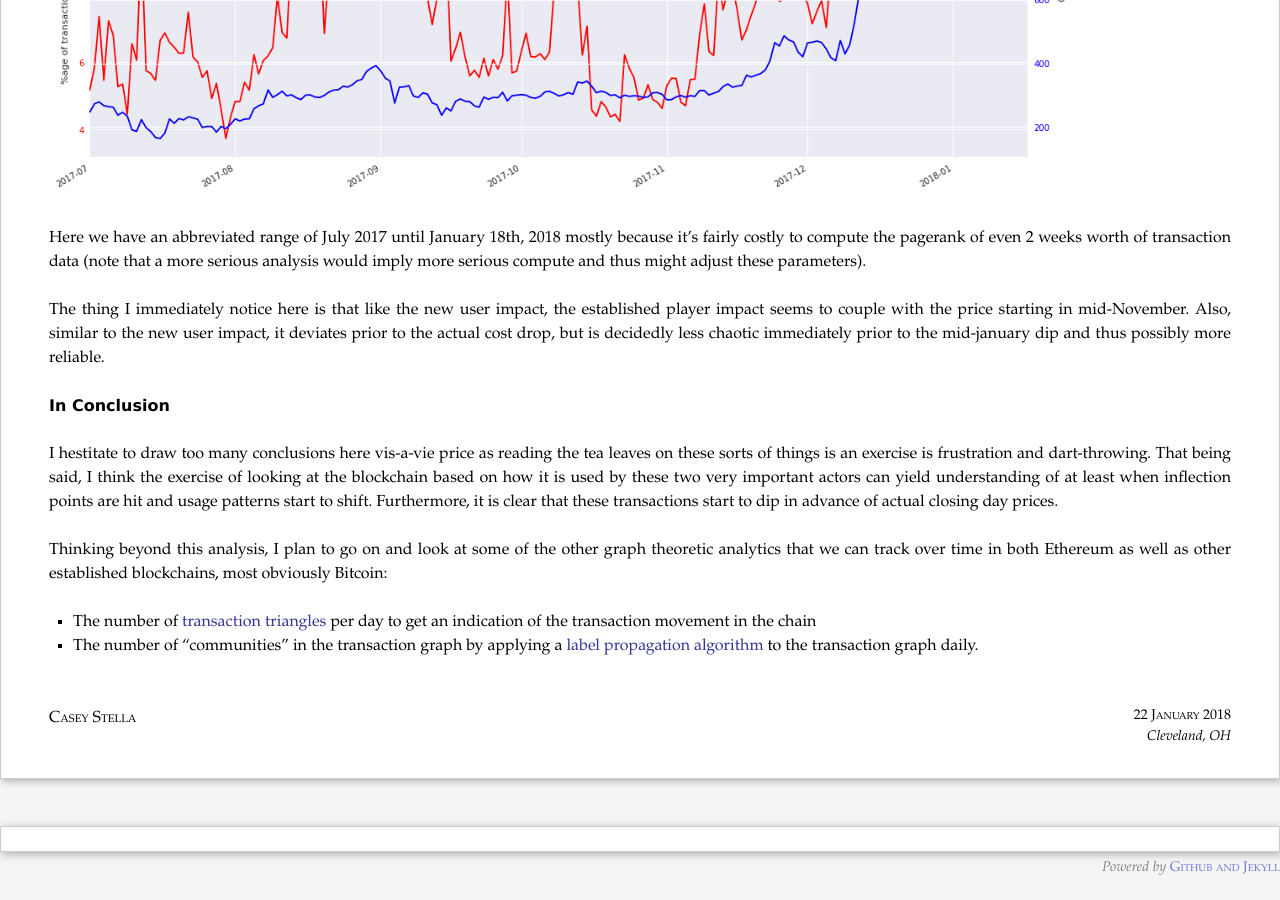
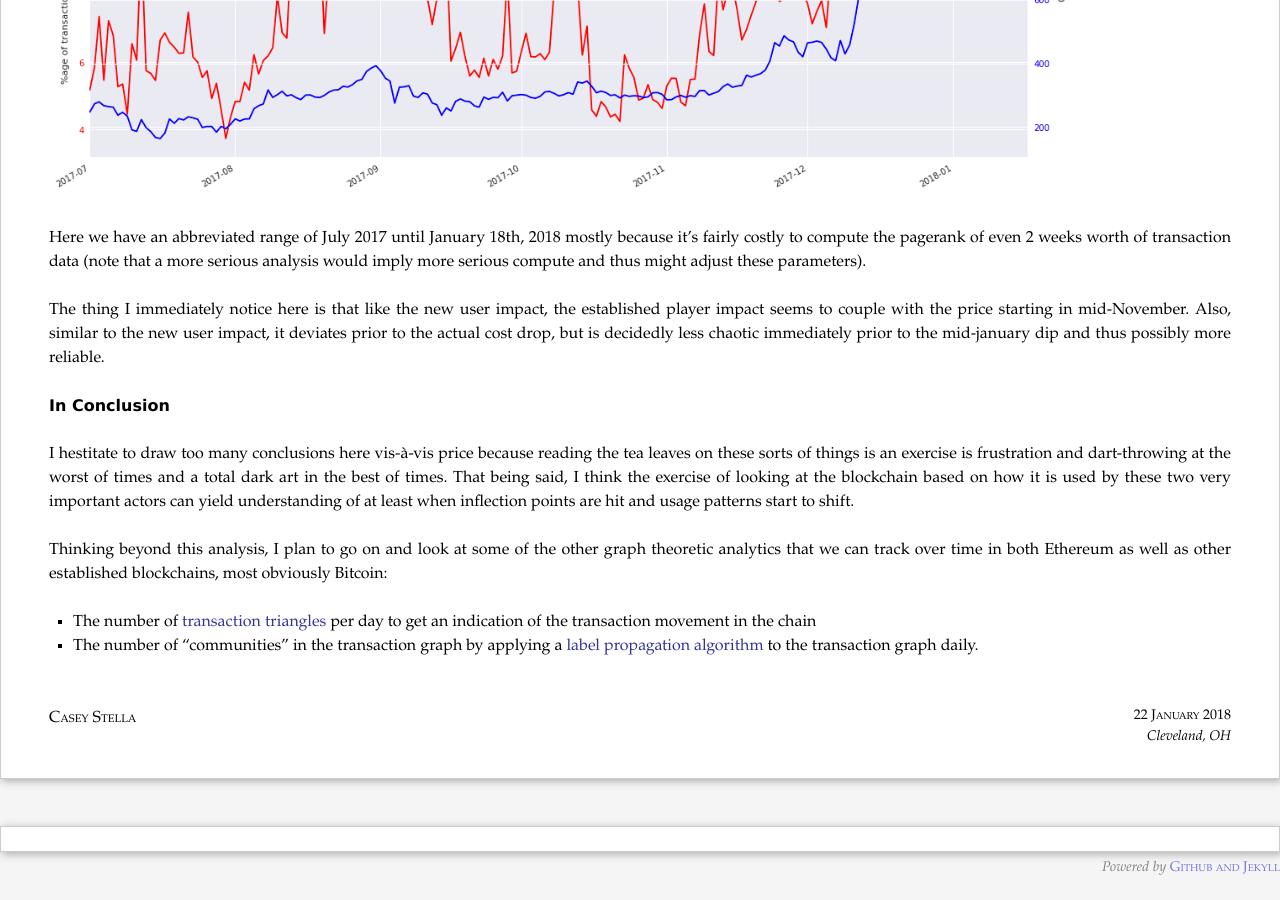
Before and after one commit to cestella/cestella.github.io, a Jekyll site: the page built from _posts/2018-01-22-ethereum-blockchain-analysis.markdown, in a window 1280 px wide and 900 px high, scrolled down 2906 px. Built offline with Jekyll 4.4.1, drawn with Linux system fonts in a browser that asks for light colours; formulas are drawn with MathJax 3; comment, search, counter and statistics services are not loaded.

Commit message:
clarified

```diff
--- a/_posts/2018-01-22-ethereum-blockchain-analysis.markdown
+++ b/_posts/2018-01-22-ethereum-blockchain-analysis.markdown
@@ -105,7 +105,7 @@ The thing I immediately notice here is that like the new user impact, the establ
 In Conclusion
 ---
 
-I hestitate to draw too many conclusions here vis-a-vie price as reading the tea leaves on these sorts of things is an exercise is frustration and dart-throwing.  That being said, I think the exercise of looking at the blockchain based on how it is used by these two very important actors can yield understanding of at least when inflection points are hit and usage patterns start to shift.  Furthermore, it is clear that these transactions start to dip in advance of actual closing day prices.
+I hestitate to draw too many conclusions here vis-à-vis price because reading the tea leaves on these sorts of things is an exercise is frustration and dart-throwing at the worst of times and a total dark art in the best of times.  That being said, I think the exercise of looking at the blockchain based on how it is used by these two very important actors can yield understanding of at least when inflection points are hit and usage patterns start to shift.
 
 Thinking beyond this analysis, I plan to go on and look at some of the other graph theoretic analytics that we can track over time in both Ethereum as well as other established blockchains, most obviously Bitcoin:
 * The number of [transaction triangles](https://www.geeksforgeeks.org/number-of-triangles-in-a-undirected-graph/) per day to get an indication of the transaction movement in the chain
```
